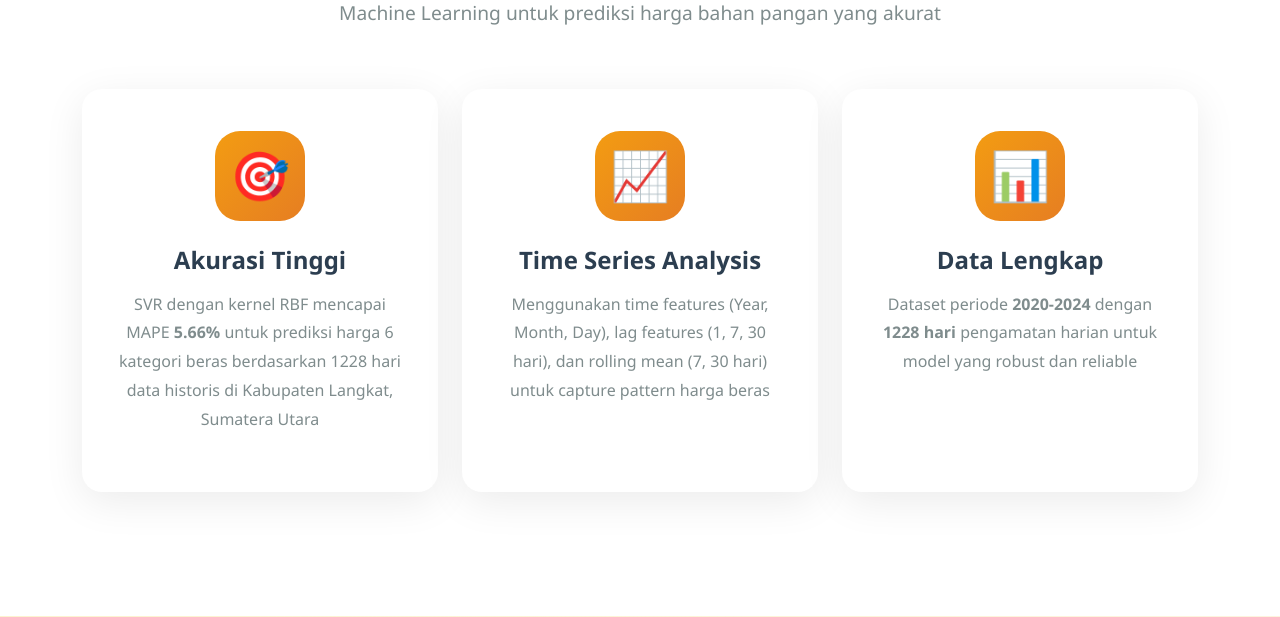
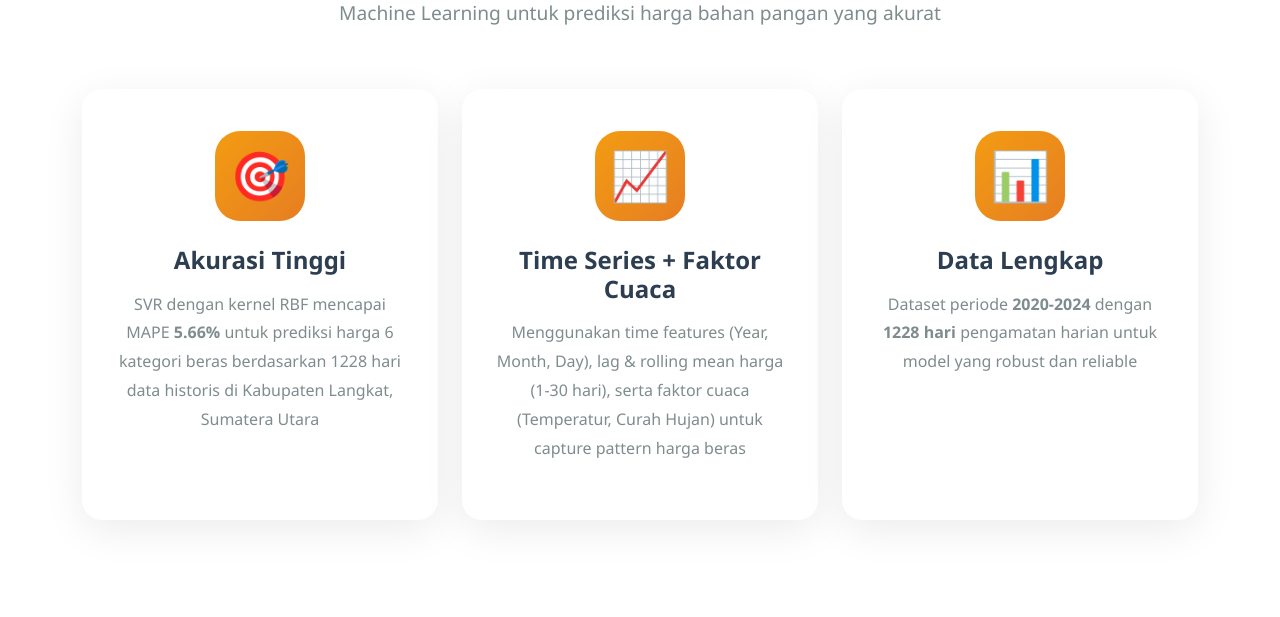
Before and after one commit to kangkungmozzarella/svr-prediksi, a Flask app: page / in a window 1280 px wide. Shown: the part 965-1582 px from the top of the page. Run offline with Flask 3, Linux system fonts and the light colour scheme.

Commit message:
Update teks homepage agar menyebutkan faktor cuaca
Angka metrik (MAPE/MAE/RMSE) di homepage sudah otomatis ikut update karena
dihitung live dari svr_results.json, tapi teks deskripsi fitur belum
menyebut Temperatur & Curah Hujan. Diupdate di kartu "Time Series Analysis"
dan footer "Spesifikasi Teknis".

```diff
--- a/templates/index.html
+++ b/templates/index.html
@@ -574,8 +574,8 @@
                         <div class="info-icon">
                             📈
                         </div>
-                        <h4>Time Series Analysis</h4>
-                        <p>Menggunakan time features (Year, Month, Day), lag features (1, 7, 30 hari), dan rolling mean (7, 30 hari) untuk capture pattern harga beras</p>
+                        <h4>Time Series + Faktor Cuaca</h4>
+                        <p>Menggunakan time features (Year, Month, Day), lag &amp; rolling mean harga (1-30 hari), serta faktor cuaca (Temperatur, Curah Hujan) untuk capture pattern harga beras</p>
                     </div>
                 </div>
                 <div class="col-lg-4 mb-4">
@@ -709,6 +709,7 @@
                                     <li>• Time Series Analysis</li>
                                     <li>• Lag Features (1,7,30)</li>
                                     <li>• Rolling Mean (7,30)</li>
+                                    <li>• Faktor Cuaca (Temperatur, Curah Hujan)</li>
                                 </ul>
                             </div>
                             <div class="col-6">
```
